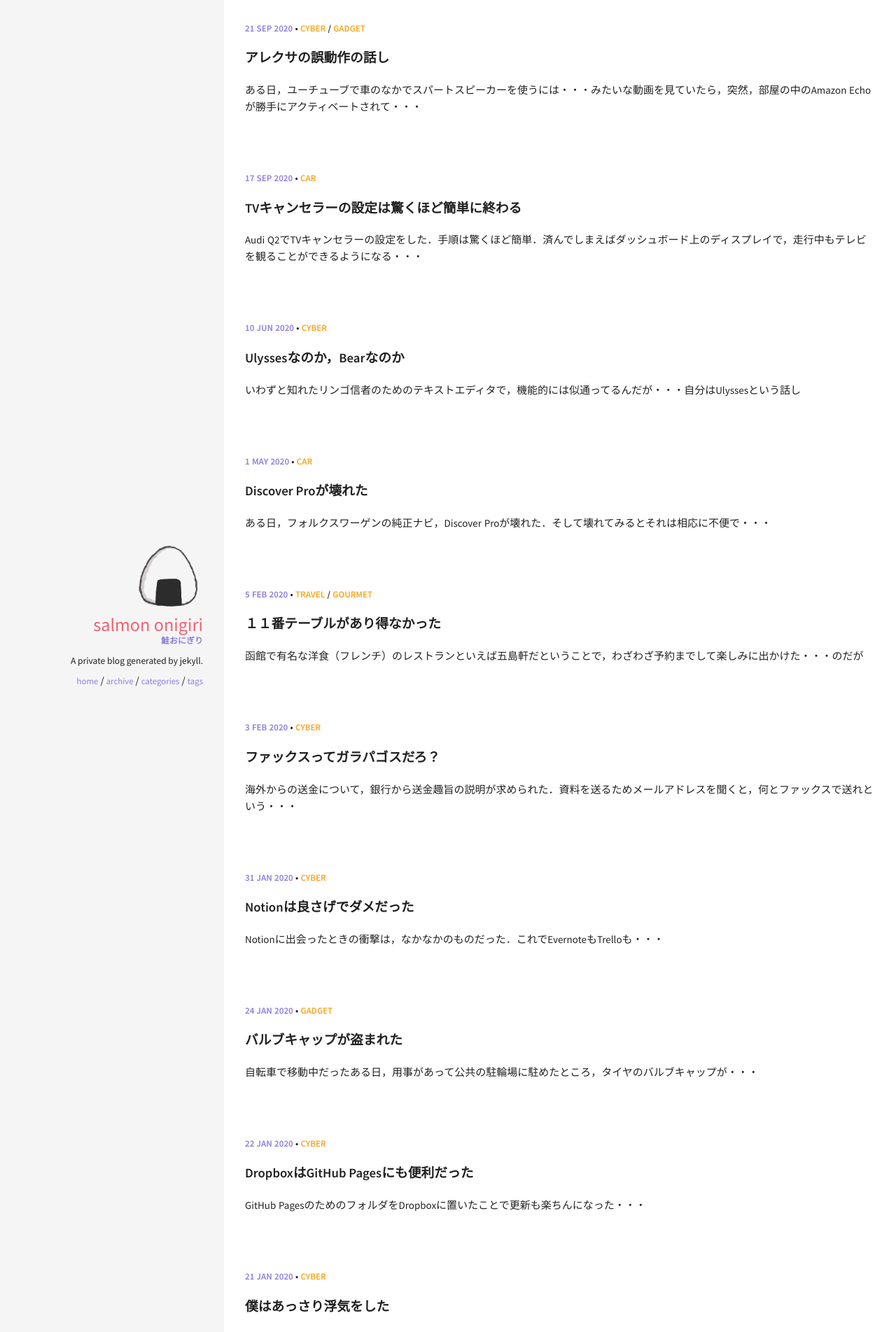
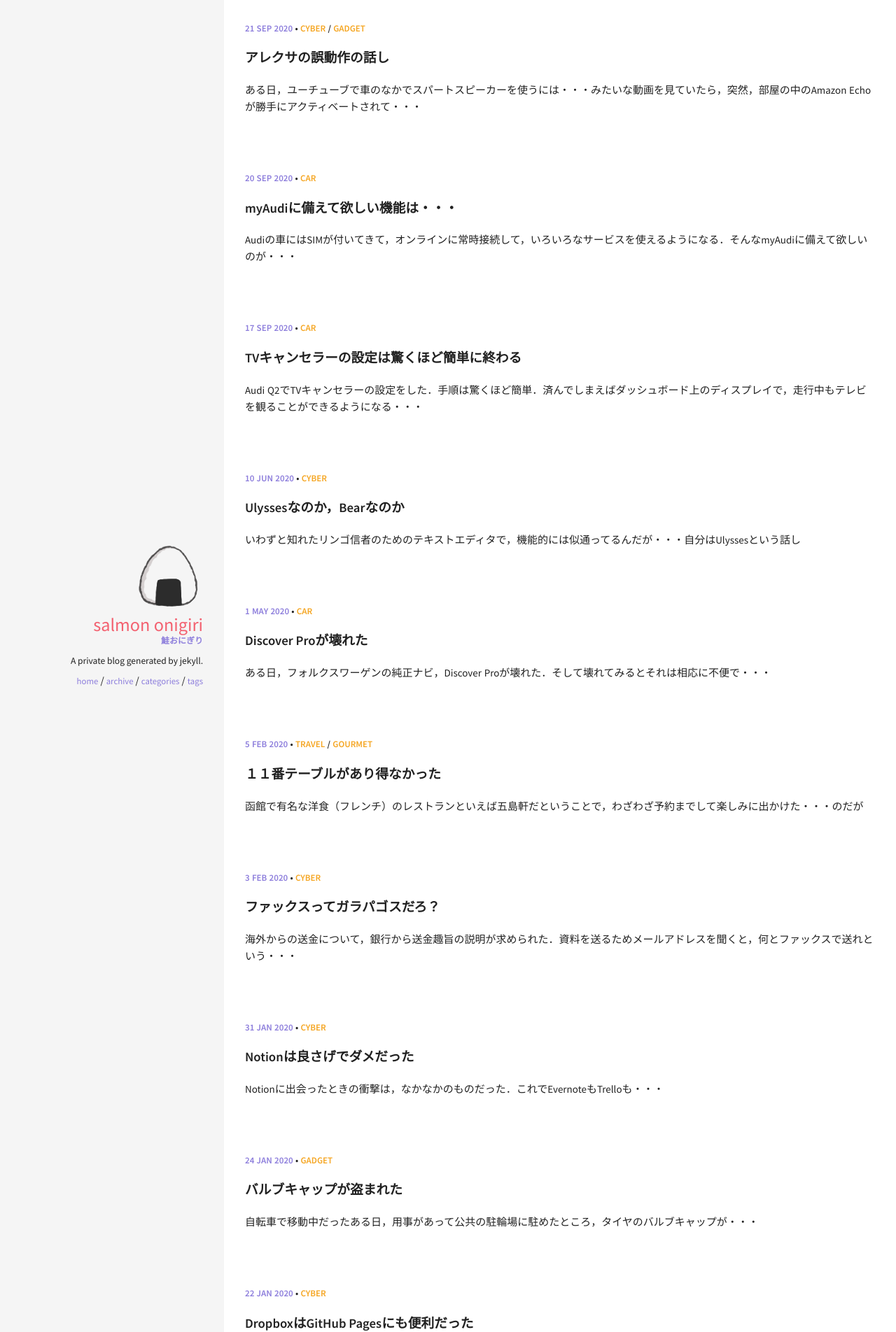
Before and after one commit to Salmon-Onigiri/Blog, a Jekyll site: the page built from index.html, in a window 1280 px wide. Shown: the part 1058-2962 px from the top of the page at 70% size. Built offline with Jekyll 4.4.1, drawn with Linux system fonts in a browser that asks for light colours; a file with an impossible date is left out; some of the changed lines change nothing that is shown.

Commit message:
201016-2

```diff
--- a/_posts/2020-09-20-myaudi-whatiwant.md
+++ b/_posts/2020-09-20-myaudi-whatiwant.md
@@ -1,89 +1,50 @@
 ---
 layout: post
-title: "ここにタイトルを入れる" #タイトルを入力
-date: 2020-mm-dd 11:00:00 +0900 #年月日を入力
-excerpt: "●●●●□●●●●□●●●●□●●●●□●●●●□●●●●□・・・" #home画面でタイトルの下に表示される短文を入力
-categories: [Cyber, Gadget] #EverNoteの「GitHubPages」の「Category & Tag」を参照
-# [Cyber] ホームページ，ブログ，その他，PC，ネット関係
-# [Gadget] 自転車，時計，スマホ，タブレットなど気の利いた小道具類をタグで分ける
-# [Gourmet] レストラン，食材，料理，酒，チーズなどをタグで分ける
-# [Travel] 場所，目的，アトラクションなどをタグで分ける？
-# [Favorite] 趣味的なもの．テレビ，映画，本，音楽，美術などをタグで分ける
-# [Car] 自動車関連．ドライブ，メンテ，トラブル・・・などをタグで分ける
-# [Life] 日常生活関連．上に入らない暮らし絡みはすべて・・・タグは下の中で相当がなければmiscsに
-# [Business] 仕事関連．タグは下の中で相当がなければmiscsに
-tag: [GitHubPages, bycycle] #EverNoteの「GitHubPages」の「Category & Tag」を参照
-# [GitHubPages]
-# [bycycle]
-# [watch]
-# [smart phone]
-# [computer]
-# [app]
-# [work]
-# [food]
-# [drink]
-# [cheese]
-# [brand]
-# [shop]
-# [restaurant]
-# [art]
-# [book]
-# [music]
-# [movie]
-# [television]
-# [fitness]
-# [sport]
-# [drive]
-# [maintenance]
-# [trouble]
-# [miscs]
+title: "myAudiに備えて欲しい機能は・・・" #タイトルを入力
+date: 2020-09-20 11:00:00 +0900 #年月日を入力
+excerpt: "Audiの車にはSIMが付いてきて，オンラインに常時接続して，いろいろなサービスを使えるようになる．そんなmyAudiに備えて欲しいのが・・・" #home画面でタイトルの下に表示される短文を入力
+categories: [Car] #EverNoteの「GitHubPages」の「Category & Tag」を参照
+tag: [drive] #EverNoteの「GitHubPages」の「Category & Tag」を参照
 comments: true
 ---
 
-画像の入れ方
-![三井商船フェリー・さんふらわあ](https://salmon-onigiri.github.io/blog/img/201009_001.png){: .linksmall}
-![太平洋フェリー](https://salmon-onigiri.github.io/blog/img/201009_002.png){: .linksmall}
+事情があってひょんなことから，
+##### [AudiのQ2](https://www.audi.co.jp/jp/web/ja/models/q2/q2.html "Audi Q2"){: target="_blank"}という，
+エントリークラスというか，
+最も低い車格の車に乗ることになった．
 
-リンクの入れ方
-[三浦綾子](https://amzn.to/36wwlZb){: target="_blank"}さんといえば，
+今では他のメーカーの車でも普通になりつつあるみたいだけど，
+Audiの車を購入するとLTEのSIM（ソフトバンク／３年間の期限付き）が付いていて，
+##### 車が<span style="color: #f83e4b;">**常時ネットワークに接続した状態**</span>になって，
+いろんなことができるようになっている．
 
+で，車でそのオンラインの機能を使うためには，
+##### <span style="color: #f83e4b;">**myAudi**</span>というサービスに登録して，
+自分のアカウントと車をひも付けしてもらう必要があって，
+これがちょっと面倒で面倒だったりするけど，
+手続きさえできてしまえば，
+後はサービスを使うだけ．
 
-### GitHub PagesのためのフォルダをDropboxに置いたら楽だった
+で，いろいろ使えるのはいいとして，
+そんな便利な<span style="color: #f83e4b;">**myAudi**</span>に備えて欲しいと思うものがある．
+それは・・・
+##### <span style="color: #f83e4b;">**取り扱い説明書**</span>を<span style="color: #f83e4b;">**myAudi**</span>のページから<br />オンラインで見られるようにしてほしい，
+ということ．
 
-**プログラミング**の「プ」の字も知らない素人が[**GitHub Pages**][gp]{:target="_blank"}を使って公開しているこのブログ，
-公開に至るまでには，実にいろいろな人のブログやサイトを参考に**試行錯誤**を繰り返してきた．
+実際，今どきの車は何かと覚えることが多くなっているので，
+##### ちょっとしたときに<span style="color: #f83e4b;">**取説**</span>を見たい，
+と思うことがあるんだけど，
+取説なんて車検証と一緒にダッシュボードに収められていて，
+車を降りた後で手元に持っていることなんて，
+普通はほぼほぼないと思うんだよね．
 
-[**GitHub Pages**][gp]{:target="_blank"}本家のインストラクションや先人たちの知恵を借りて，
-ほとんど触ったことなどない**ターミナル**を恐る恐る開いて，
-何も考えずに[**GitHub Pages**][gp]{:target="_blank"}をつくってみると，
-当然のことながらユーザーのディレクトリの直下にフォルダができた．
+で，結局，面倒くさくて確認しないまま，
+実は知っていれば便利だったり，
+安全だったりする機能も，
+活用できなかったりする．
 
-#### へぇ・・・こんなふうにできるわけか．
+##### myAudiで所有する車の取説が読めるようになってくれていると，
+とても嬉しいのだけどね・・・
 
-最初はそれで**感動していた**のだが，
-<span style="color: #8d7edc;"><strong>別のマシン</strong></span>からアクセスしようとしてハタと困ったことに気がついた．
-
-<span style="color: #8d7edc;"><strong>最初のマシン</strong></span>でつくった[**GitHub Pages**][gp]{:target="_blank"}のフォルダにアクセスするには・・・どうすりゃいいんだ？
-
-そもそも[**GitHub**][gh]{:target="_blank"}はクラウド上にデータがあって，
-さまざまな人が**共有**しながら作業をするためのプラットフォームなのだから，
-**どこで**つくっていようが問題なく**共有**できるわけなのだけれど，
-そのためにターミナルを開いたり慣れないコマンドを打ち込んだりなんかしたくないし・・・
-
-待てよ，そもそも最初にGitHub Pagesのフォルダをつくるときに，
-[**Dropbox**][db]{:target="_blank"}につくってしまえば，どこからどのマシンでアクセスしようが，
-一発で解決できちゃうんじゃないの？
-
-でもって[**Dropbox**][db]{:target="_blank"}の中に[**GitHub Pages**][gp]{:target="_blank"}用のフォルダをつくってみると・・・
-
-#### （たまたま）ご名答！
-
-あっさりほかのマシンでも，
-問題なくブログをいじれるようになってくれたと，
-そんなこと．
-
-<a href="https://www.amazon.co.jp/GitHub%E5%AE%9F%E8%B7%B5%E5%85%A5%E9%96%80%E2%94%80%E2%94%80Pull-Request%E3%81%AB%E3%82%88%E3%82%8B%E9%96%8B%E7%99%BA%E3%81%AE%E5%A4%89%E9%9D%A9-WEB-PRESS-plus-ebook/dp/B07JLJSDMJ/ref=as_li_ss_il?__mk_ja_JP=%E3%82%AB%E3%82%BF%E3%82%AB%E3%83%8A&keywords=GitHub&qid=1577256598&sr=8-5&linkCode=li2&tag=palibera-22&linkId=4aec90359112a8a8ccb139c8ec9f87f5&language=ja_JP" target="_blank"><img border="0" src="//ws-fe.amazon-adsystem.com/widgets/q?_encoding=UTF8&ASIN=B07JLJSDMJ&Format=_SL160_&ID=AsinImage&MarketPlace=JP&ServiceVersion=20070822&WS=1&tag=palibera-22&language=ja_JP" ></a><img src="https://ir-jp.amazon-adsystem.com/e/ir?t=palibera-22&language=ja_JP&l=li2&o=9&a=B07JLJSDMJ" width="1" height="1" border="0" alt="" style="border:none !important; margin:0px !important;" />
-
-[db]: https://www.dropbox.com/
-[gh]: https://github.com
-[gp]: https://pages.github.com
+*****
+<iframe src="https://rcm-fe.amazon-adsystem.com/e/cm?o=9&p=48&l=ez&f=ifr&linkID=850b58a06c65ee4a69681349a14046b9&t=palibera-22&tracking_id=palibera-22" width="728" height="90" scrolling="no" border="0" marginwidth="0" style="border:none;" frameborder="0" target="_blank"></iframe>
```
